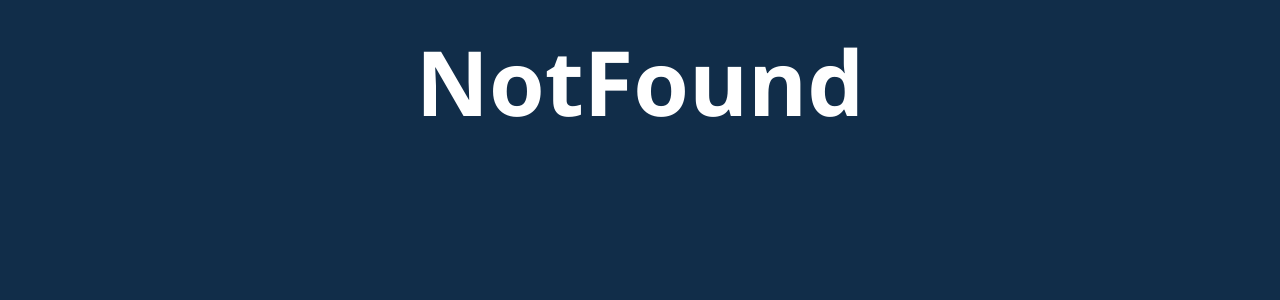
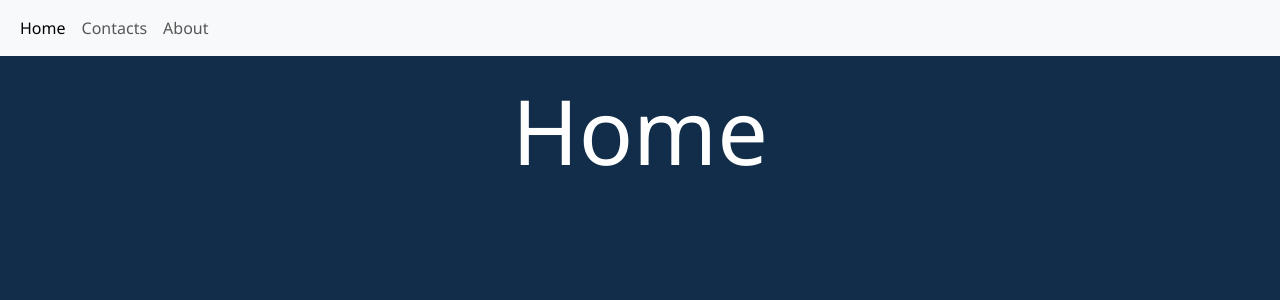
Before and after one commit to Lvjasha/react-router, a React (Create React App) app: page /main in a window 1280 px wide. Shown: the top 300 px of the page. Built offline with nearby package versions, Linux system fonts and the light colour scheme.

Commit message:
Меню и ссылки

```diff
--- a/public/index.html
+++ b/public/index.html
@@ -3,10 +3,30 @@
     <head>
         <meta charset="utf-8" />
         <meta name="viewport" content="width=device-width, initial-scale=1" />
-    <link rel="apple-touch-icon" sizes="180x180" href="/apple-touch-icon.png">
-    <link rel="icon" type="image/png" sizes="32x32" href="/favicon-32x32.png">
-    <link rel="icon" type="image/png" sizes="16x16" href="/favicon-16x16.png">
-    <link rel="manifest" href="/site.webmanifest">
+        <link
+            rel="apple-touch-icon"
+            sizes="180x180"
+            href="/apple-touch-icon.png"
+        />
+        <link
+            rel="icon"
+            type="image/png"
+            sizes="32x32"
+            href="/favicon-32x32.png"
+        />
+        <link
+            rel="icon"
+            type="image/png"
+            sizes="16x16"
+            href="/favicon-16x16.png"
+        />
+        <link rel="manifest" href="/site.webmanifest" />
+        <link
+            href="https://cdn.jsdelivr.net/npm/bootstrap@5.3.3/dist/css/bootstrap.min.css"
+            rel="stylesheet"
+            integrity="sha384-QWTKZyjpPEjISv5WaRU9OFeRpok6YctnYmDr5pNlyT2bRjXh0JMhjY6hW+ALEwIH"
+            crossorigin="anonymous"
+        />
         <title>React App</title>
     </head>
     <body>
--- a/src/App.jsx
+++ b/src/App.jsx
@@ -1,19 +1,22 @@
 import { BrowserRouter, Routes, Route } from 'react-router-dom';
-import './App.css';
 import Home from './components/Home';
 import About from './components/About';
 import Contacts from './components/Contacts';
 import NotFound from './components/NotFound';
+import MainLayout from './layouts/MainLayout';
+import './App.css';
 
 function App() {
     return (
         <BrowserRouter>
             <div className="App">
                 <Routes>
-                    <Route path="/" element={<Home />} />
-                    <Route path="/about" element={<About />} />
-                    <Route path="/contacts" element={<Contacts />} />
-                    <Route path="*" element={<NotFound />} />
+                    <Route path="/main" element={<MainLayout />}>
+                        <Route index element={<Home />} />
+                        <Route path="about" element={<About />} />
+                        <Route path="contacts" element={<Contacts />} />
+                        <Route path="*" element={<NotFound />} />
+                    </Route>
                 </Routes>
             </div>
         </BrowserRouter>
--- a/src/components/Home.jsx
+++ b/src/components/Home.jsx
@@ -1,4 +1,8 @@
 const Home = () => {
-    return <h1>Home</h1>;
+    return (
+        <>
+            <h1>Home</h1>
+        </>
+    );
 };
 export default Home;
--- /dev/null
+++ b/src/components/Menu.jsx
@@ -0,0 +1,45 @@
+import { Link } from 'react-router-dom';
+const Menu = () => {
+    return (
+        <nav class="navbar navbar-expand-lg bg-body-tertiary">
+            <div class="container-fluid">
+                <button
+                    class="navbar-toggler"
+                    type="button"
+                    data-bs-toggle="collapse"
+                    data-bs-target="#navbarNav"
+                    aria-controls="navbarNav"
+                    aria-expanded="false"
+                    aria-label="Переключатель навигации"
+                >
+                    <span class="navbar-toggler-icon"></span>
+                </button>
+                <div class="collapse navbar-collapse" id="navbarNav">
+                    <ul class="navbar-nav">
+                        <li class="nav-item">
+                            <Link
+                                to="."
+                                class="nav-link active"
+                                aria-current="page"
+                            >
+                                Home
+                            </Link>
+                        </li>
+                        <li class="nav-item">
+                            <Link class="nav-link" to="contacts">
+                                Contacts
+                            </Link>
+                        </li>
+                        <li class="nav-item">
+                            <Link class="nav-link" to="about">
+                                About
+                            </Link>
+                        </li>
+                    </ul>
+                </div>
+            </div>
+        </nav>
+    );
+};
+
+export default Menu;
--- /dev/null
+++ b/src/layouts/MainLayout.jsx
@@ -0,0 +1,13 @@
+import { Outlet } from 'react-router-dom';
+import Menu from '../components/Menu';
+
+const MainLayout = () => {
+    return (
+        <>
+            <Menu />
+            <Outlet />
+        </>
+    );
+};
+
+export default MainLayout;
```
Lines whose indentation alone changed are shown as unchanged.
